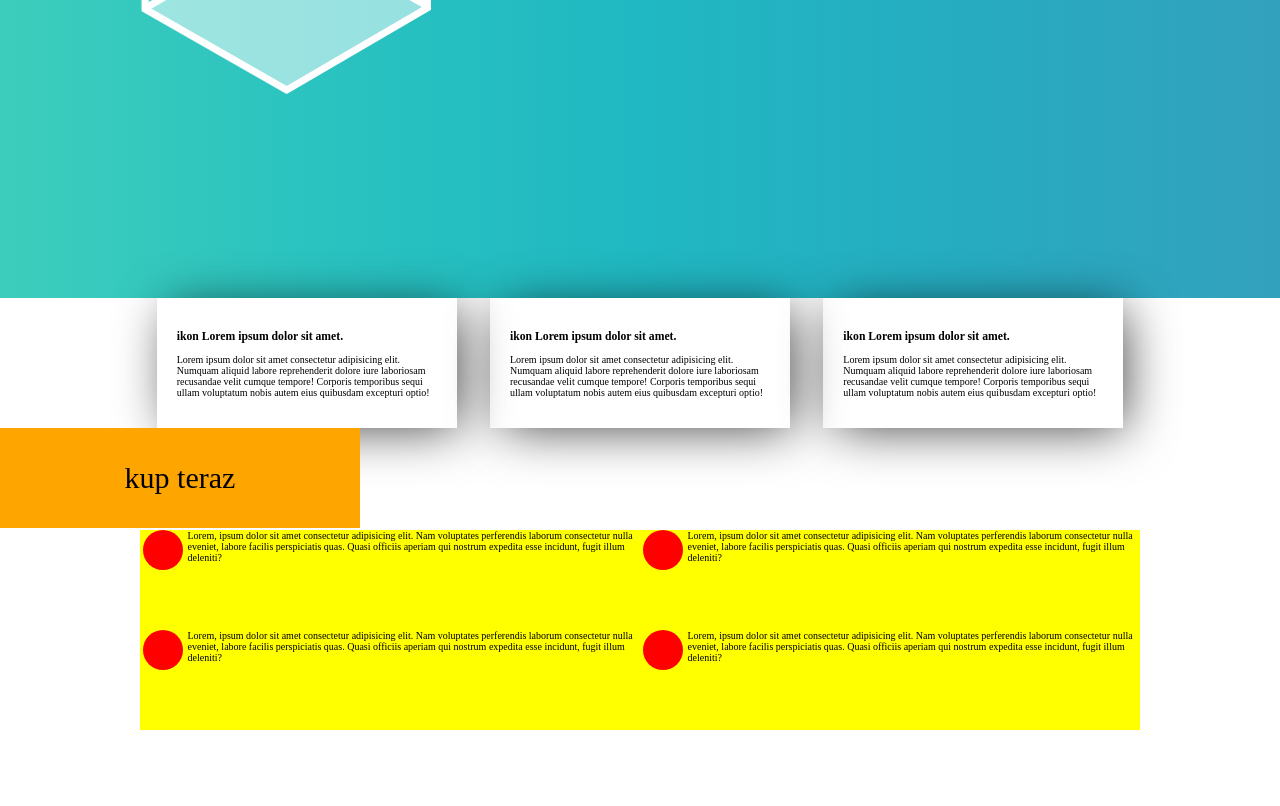
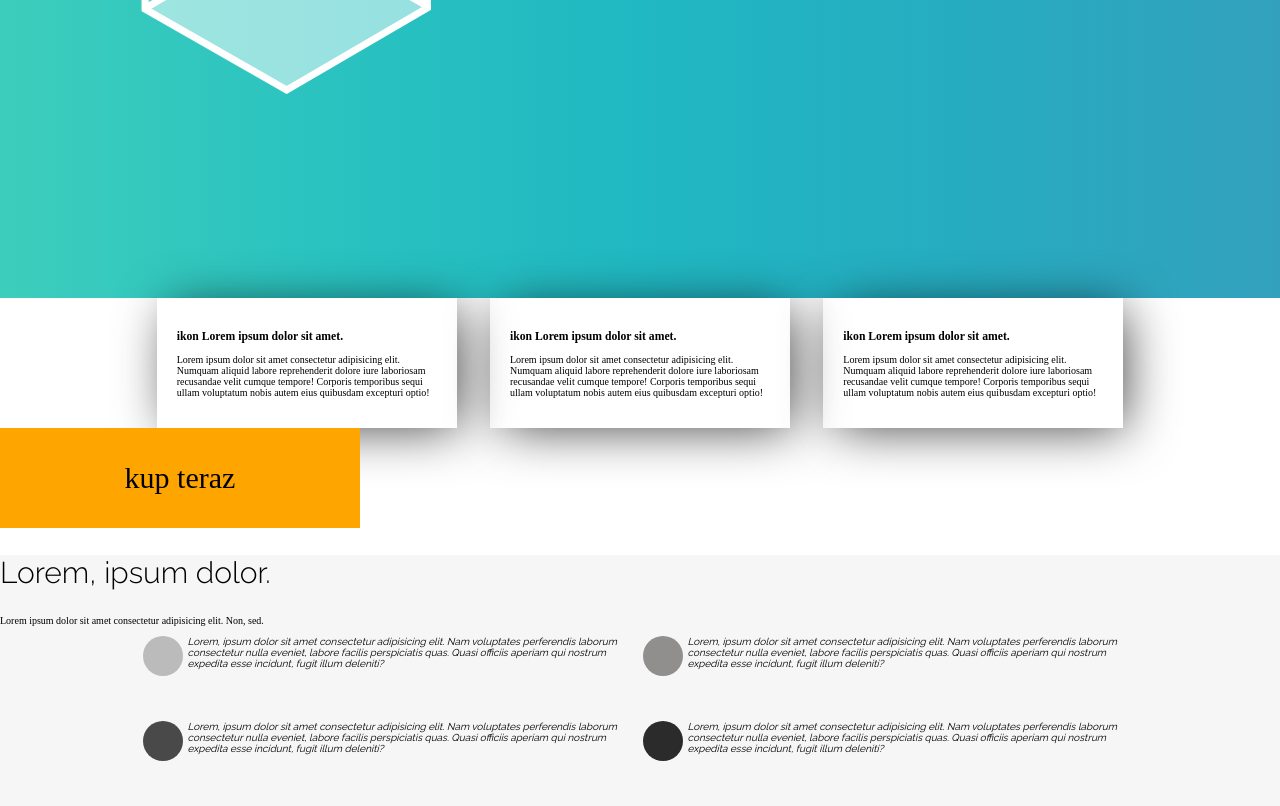
Before and after one commit to szymonczajkowski/cube1, a plain HTML site: page index.html in a window 1280 px wide. Shown: the part 502-1308 px from the top of the page. Before the commit the page ends 1232 px from the top, so only its background shows below. Drawn offline with Linux system fonts and the light colour scheme.

Commit message:
napisy przed cytatami

```diff
--- a/css/_quotes.scss
+++ b/css/_quotes.scss
@@ -1,11 +1,30 @@
+
+
+
+
+
 section.quotes-fluid{
 
+    background-color:#F6F6F6;
+    justify-content: center;
+
+    div.napis{
+
+        h2{
+
+            font-family:'Raleway', sans-serif;
+            font-size: 3rem;
+            font-weight: 300;
+
+        }
+
+    }
 
     div.quotes{
 
-        height: 20rem;
+        height: 17rem;
         display: flex;
-        background-color: yellow;
+        // background-color: rgb(212, 212, 212);
         flex-wrap: wrap;
         justify-content: space-around;
         align-items: center;
@@ -13,11 +32,44 @@ section.quotes-fluid{
         align-items: flex-start;
 
 
-        div.kolo{
+        div.kolo1{
 
             height:4rem;
             width:4rem;
-            background-color: red;
+            background-color:rgb(187, 187, 187);
+            border-radius: 50%;
+
+
+
+        }
+
+        div.kolo2{
+
+            height:4rem;
+            width:4rem;
+            background-color:rgb(145, 142, 142);
+            border-radius: 50%;
+
+
+
+        }
+
+        div.kolo3{
+
+            height:4rem;
+            width:4rem;
+            background-color:rgb(73, 73, 73);
+            border-radius: 50%;
+
+
+
+        }
+
+        div.kolo4{
+
+            height:4rem;
+            width:4rem;
+            background-color:rgb(43, 43, 43);
             border-radius: 50%;
 
 
@@ -28,6 +80,8 @@ section.quotes-fluid{
 
             width:45rem;
             padding: none;
+            font-family:'Raleway', sans-serif;
+
 
         }
 
--- a/index.html
+++ b/index.html
@@ -88,49 +88,60 @@
 
     </div>
 
+
+
+
     <section class="container-fluid quotes-fluid">
+
+        <div class="napis">
+
+            <h2>Lorem, ipsum dolor.</h2>
+
+            <p>Lorem ipsum dolor sit amet consectetur adipisicing elit. Non, sed.</p>
+
+        </div>
+
 
         <div class="container quotes">
 
-            <div class="kolo"></div>
+            <div class="kolo1"></div>
 
             <article>
 
-                Lorem, ipsum dolor sit amet consectetur adipisicing elit.
+                <i>Lorem, ipsum dolor sit amet consectetur adipisicing elit.
                 Nam voluptates perferendis laborum consectetur nulla eveniet, labore facilis perspiciatis quas.
-                Quasi officiis aperiam qui nostrum expedita esse incidunt, fugit illum deleniti?
+                Quasi officiis aperiam qui nostrum expedita esse incidunt, fugit illum deleniti?</i>
 
             </article>
 
-            <div class="kolo"></div>
+            <div class="kolo2"></div>
 
             <article>
 
 
-                Lorem, ipsum dolor sit amet consectetur adipisicing elit.
+                <i>Lorem, ipsum dolor sit amet consectetur adipisicing elit.
                 Nam voluptates perferendis laborum consectetur nulla eveniet, labore facilis perspiciatis quas.
-                Quasi officiis aperiam qui nostrum expedita esse incidunt, fugit illum deleniti?
+                Quasi officiis aperiam qui nostrum expedita esse incidunt, fugit illum deleniti?</i>
 
             </article>
 
-            <div class="kolo"></div>
+            <div class="kolo3"></div>
 
             <article>
 
-                Lorem, ipsum dolor sit amet consectetur adipisicing elit.
+                <i>Lorem, ipsum dolor sit amet consectetur adipisicing elit.
                 Nam voluptates perferendis laborum consectetur nulla eveniet, labore facilis perspiciatis quas.
-                Quasi officiis aperiam qui nostrum expedita esse incidunt, fugit illum deleniti?
+                Quasi officiis aperiam qui nostrum expedita esse incidunt, fugit illum deleniti?</i>
 
             </article>
 
-            <div class="kolo"></div>
+            <div class="kolo4"></div>
 
             <article>
 
-
-                Lorem, ipsum dolor sit amet consectetur adipisicing elit.
+                <i>Lorem, ipsum dolor sit amet consectetur adipisicing elit.
                 Nam voluptates perferendis laborum consectetur nulla eveniet, labore facilis perspiciatis quas.
-                Quasi officiis aperiam qui nostrum expedita esse incidunt, fugit illum deleniti?
+                Quasi officiis aperiam qui nostrum expedita esse incidunt, fugit illum deleniti?</i>
 
             </article>
 
```
Also changed, not shown: css/main.css, 1 other file.
